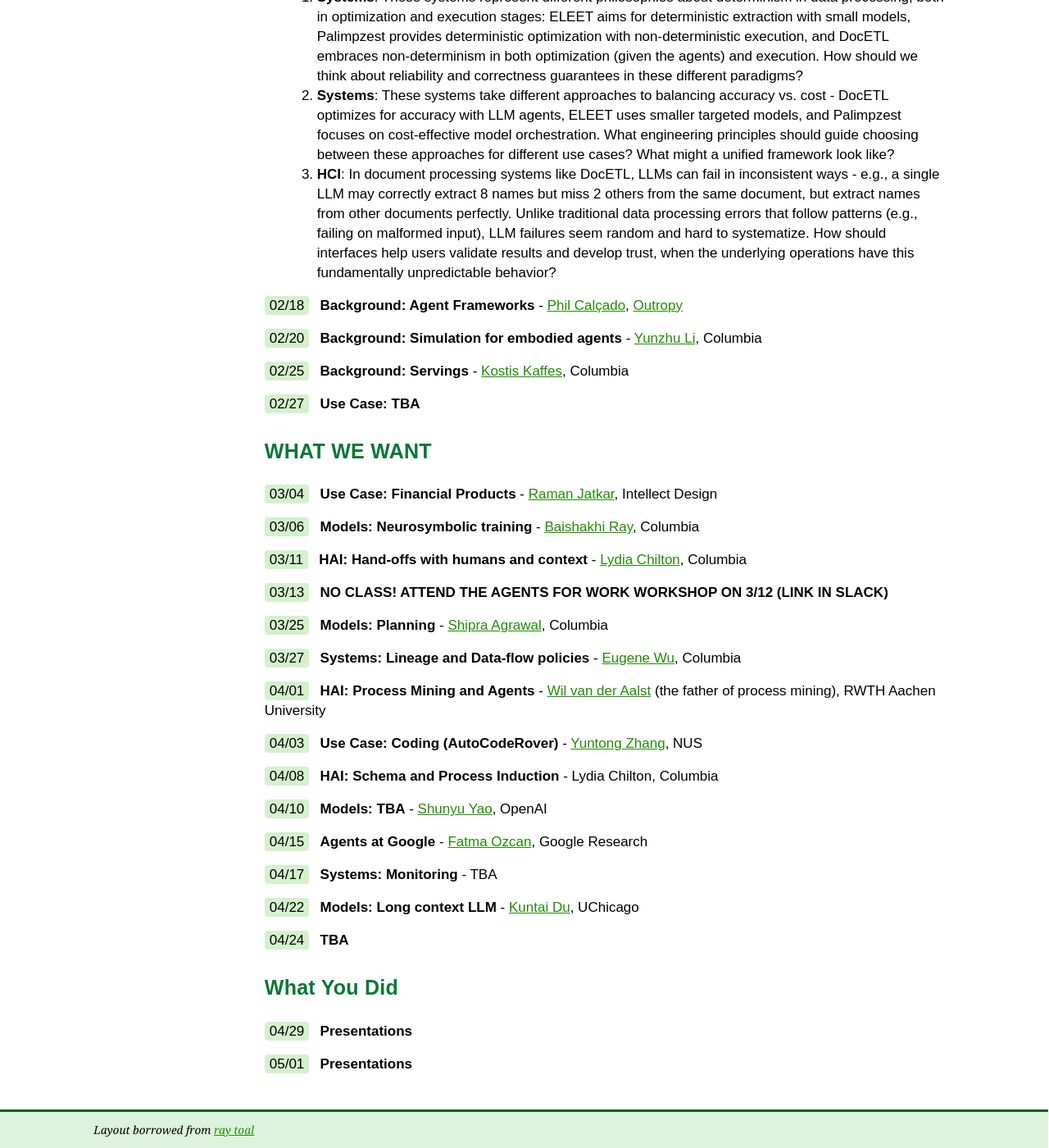
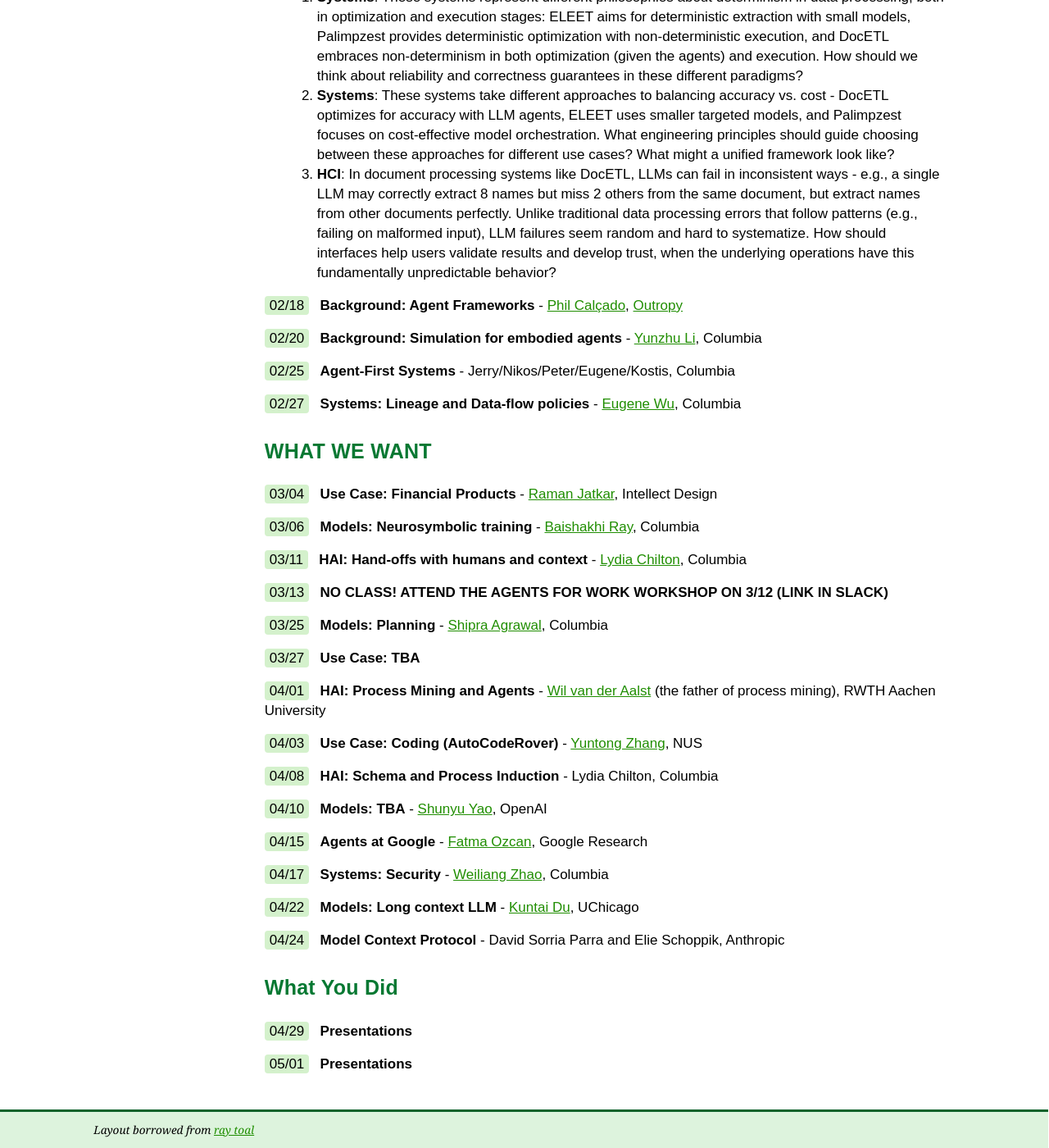
Before and after one commit to w6113/w6113.github.io, a Jekyll site: the page built from index.md, in a window 1280 px wide and 1400 px high, scrolled down 2794 px. Shown: the whole window at 82% size. Built offline with Jekyll 4.4.1, drawn with Linux system fonts in a browser that asks for light colours.

Commit message:
Update schedule

```diff
--- a/index.md
+++ b/index.md
@@ -117,9 +117,9 @@ Broad questions include
 
 <span class="date">02/20</span> <span class="topic">Background: Simulation for embodied agents</span> - [Yunzhu Li](https://yunzhuli.github.io), Columbia
 
-<span class="date">02/25</span> <span class="topic">Background: Servings</span> - [Kostis Kaffes](https://www.cs.columbia.edu/~kkaffes/index.html), Columbia
+<span class="date">02/25</span> <span class="topic">Agent-First Systems</span> - Jerry/Nikos/Peter/Eugene/Kostis, Columbia
 
-<span class="date">02/27</span> <span class="topic">Use Case: TBA</span>
+<span class="date">02/27</span> <span class="topic">Systems: Lineage and Data-flow policies</span> - [Eugene Wu](https://www.eugenewu.net), Columbia
 
 ### WHAT WE WANT
 
@@ -133,7 +133,7 @@ Broad questions include
 
 <span class="date">03/25</span> <span class="topic">Models: Planning</span> - [Shipra Agrawal](https://www.columbia.edu/~sa3305/), Columbia
 
-<span class="date">03/27</span> <span class="topic">Systems: Lineage and Data-flow policies</span> - [Eugene Wu](https://www.eugenewu.net), Columbia
+<span class="date">03/27</span> <span class="topic">Use Case: TBA</span>
 
 <span class="date">04/01</span> <span class="topic">HAI: Process Mining and Agents</span> - [Wil van der Aalst](https://en.wikipedia.org/wiki/Wil_van_der_Aalst) (the father of process mining), RWTH Aachen University
 
@@ -145,11 +145,11 @@ Broad questions include
 
 <span class="date">04/15</span> <span class="topic">Agents at Google</span> - [Fatma Ozcan](https://techsysinfra.google/research/srg-staff/fatma-ozcan/), Google Research
 
-<span class="date">04/17</span> <span class="topic">Systems: Monitoring</span> - TBA
+<span class="date">04/17</span> <span class="topic">Systems: Security</span> - [Weiliang Zhao](https://www.cs.columbia.edu/~wz2665/weiliang.html), Columbia
 
 <span class="date">04/22</span> <span class="topic">Models: Long context LLM</span> - [Kuntai Du](https://kuntaidu.github.io/aboutme.html), UChicago
 
-<span class="date">04/24</span> <span class="topic">TBA</span>
+<span class="date">04/24</span> <span class="topic">Model Context Protocol</span> - David Sorria Parra and Elie Schoppik, Anthropic
 
 ### What You Did
 
```
